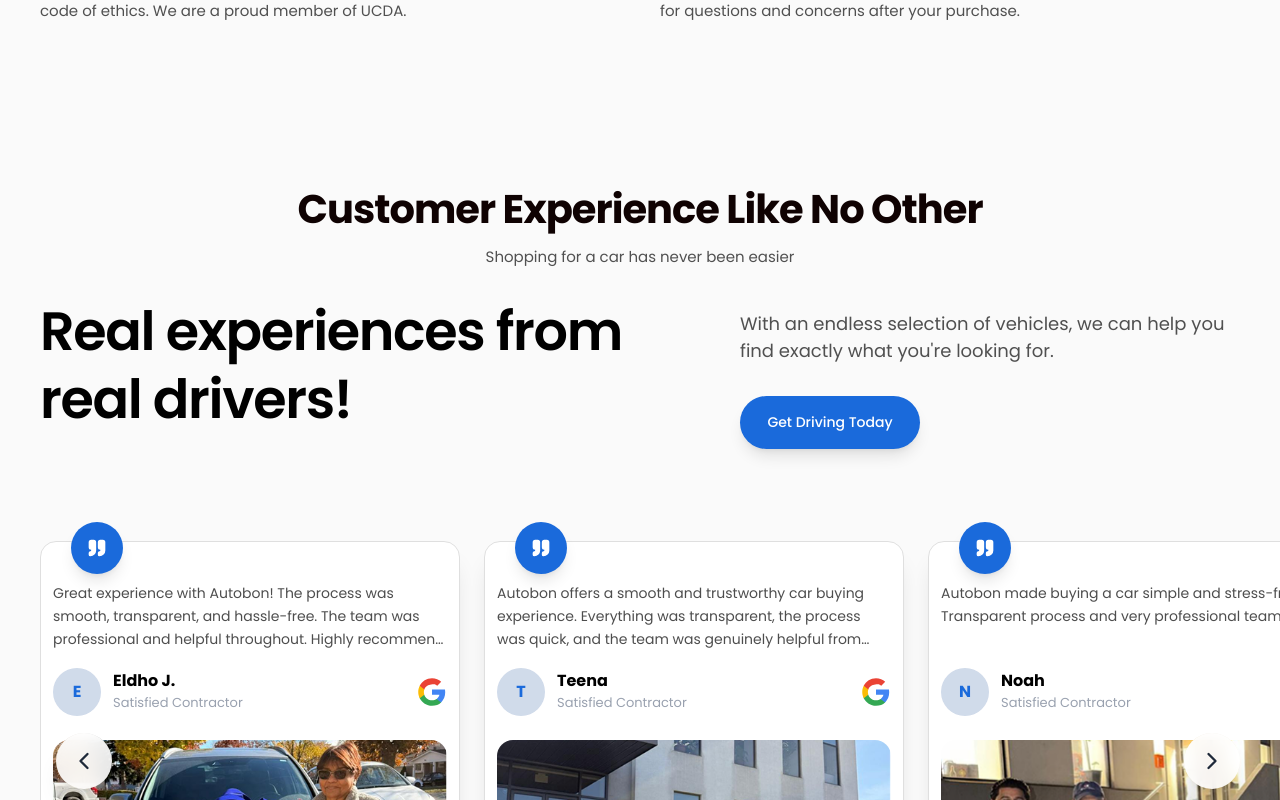
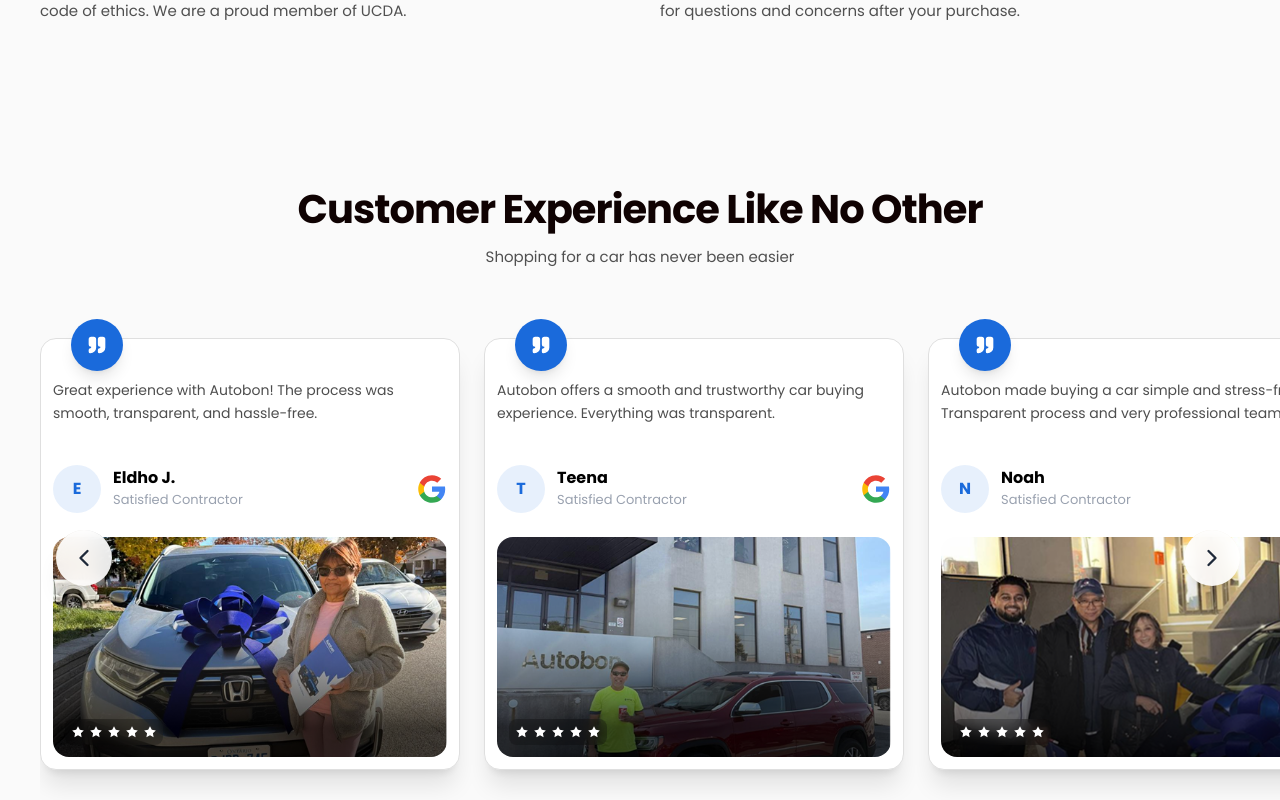
Before and after one commit to shreyanshtripathi19-a11y/autobon, a Next.js app: page /about-us in a window 1280 px wide. Shown: the part 2140-2940 px from the top of the page. Built offline with nearby package versions, Linux system fonts and the light colour scheme; no server answers.

Commit message:
fix: map static, reviews on about-us, footer filters, car icon, live chat, Get In Touch

```diff
--- a/src/app/contact-us/page.jsx
+++ b/src/app/contact-us/page.jsx
@@ -266,7 +266,10 @@
                     support@autobon.ca
                   </a>
                 </p>
-                <button className="bg-[#4079ED] w-max text-white font-semibold py-2 px-8 rounded-full hover:bg-blue-700 transition-all">
+                <button
+                  onClick={() => { if (typeof window !== 'undefined' && window.Chatra) window.Chatra('openChat', true); }}
+                  className="bg-[#4079ED] w-max text-white font-semibold py-2 px-8 rounded-full hover:bg-blue-700 transition-all"
+                >
                   Start live chat
                 </button>
               </div>
--- a/src/components/Footer.jsx
+++ b/src/components/Footer.jsx
@@ -193,7 +193,7 @@
         "Chat with us",
         "Call us at (905) 800-3100",
         "Email us at info@autobon.ca",
-        "Any Car, Any Where",
+        "Get In Touch",
       ],
     },
   ];
@@ -218,7 +218,7 @@
     if (link === "Finance") return "/finance";
     if (link === "Get Pre-Approved") return "/pre-qualify";
     if (link === "Chat with us") return "#chatra";
-    if (link === "Any Car, Any Where") return "/contact-us";
+    if (link === "Get In Touch") return "/contact-us";
     if (link.startsWith("Call us")) return "tel:9058003100";
     if (link.startsWith("Email us")) return "mailto:info@autobon.ca";
 
--- a/src/pages/AboutUs/OurStory.jsx
+++ b/src/pages/AboutUs/OurStory.jsx
@@ -1,12 +1,65 @@
 "use client";
-import React from "react";
-import Reviews from "@/pages/Home/Reviews";
+import React, { useRef, useState, useEffect } from "react";
+import { ChevronLeft, ChevronRight, Quote } from "lucide-react";
+import review1 from "../../assets/r1.png";
+import review2 from "../../assets/r2.png";
+import review3 from "../../assets/r3.png";
+
+const fallbackImages = [review1, review2, review3];
 
 const OurStory = () => {
+  const scrollRef = useRef(null);
+  const [reviewData, setReviewData] = useState([]);
+  const [loaded, setLoaded] = useState(false);
+
+  useEffect(() => {
+    fetch("/api/reviews")
+      .then((res) => (res.ok ? res.json() : Promise.reject()))
+      .then((data) => {
+        if (data && data.length > 0) {
+          setReviewData(
+            data.map((r, i) => ({
+              name: r.name,
+              role: r.role,
+              text: r.text,
+              rating: r.rating,
+              image: r.imageUrl
+                ? { src: r.imageUrl }
+                : fallbackImages[i % fallbackImages.length],
+            }))
+          );
+        } else {
+          setReviewData(getDefaults());
+        }
+        setLoaded(true);
+      })
+      .catch(() => {
+        setReviewData(getDefaults());
+        setLoaded(true);
+      });
+  }, []);
+
+  const getDefaults = () => [
+    { name: "Eldho J.", role: "Satisfied Contractor", text: "Great experience with Autobon! The process was smooth, transparent, and hassle-free.", image: review1, rating: 5 },
+    { name: "Teena", role: "Satisfied Contractor", text: "Autobon offers a smooth and trustworthy car buying experience. Everything was transparent.", image: review2, rating: 5 },
+    { name: "Noah", role: "Satisfied Contractor", text: "Autobon made buying a car simple and stress-free. Transparent process and very professional team.", image: review3, rating: 5 },
+  ];
+
+  const scroll = (direction) => {
+    if (scrollRef.current) {
+      const { scrollLeft, clientWidth } = scrollRef.current;
+      const scrollAmount = clientWidth / (window.innerWidth < 768 ? 1.2 : 2);
+      const scrollTo = direction === "left" ? scrollLeft - scrollAmount : scrollLeft + scrollAmount;
+      scrollRef.current.scrollTo({ left: scrollTo, behavior: "smooth" });
+    }
+  };
+
+  if (!loaded && reviewData.length === 0) return null;
+
   return (
     <>
       {/* "Customer Experience Like No Other" heading */}
-      <section className="bg-background pt-8 lg:pt-16 pb-0 px-6">
+      <section className="bg-background pt-8 lg:pt-16 pb-2 px-6">
         <div className="max-w-[1200px] mx-auto text-center">
           <h2 className="text-[28px] lg:text-[40px] font-bold text-[#0F0202] leading-tight tracking-tight">
             Customer Experience Like No Other
@@ -17,8 +70,86 @@
         </div>
       </section>
 
-      {/* Reviews Section — same as home page */}
-      <Reviews />
+      {/* Review Cards Only — no extra heading */}
+      <section className="w-full bg-background py-[20px] lg:py-[30px] overflow-hidden">
+        <div className="w-full px-5 lg:px-0 lg:pl-[calc((100vw-1200px)/2)]">
+          <div className="relative w-full group">
+            <button
+              onClick={() => scroll("left")}
+              className="hidden md:flex absolute left-4 top-1/2 -translate-y-1/2 z-30 w-12 h-12 lg:w-14 lg:h-14 bg-white/90 backdrop-blur shadow-xl rounded-full items-center justify-center hover:bg-primary hover:text-white transition-all text-gray-800"
+            >
+              <ChevronLeft size={28} />
+            </button>
+            <button
+              onClick={() => scroll("right")}
+              className="hidden md:flex absolute right-10 top-1/2 -translate-y-1/2 z-30 w-12 h-12 lg:w-14 lg:h-14 bg-white/90 backdrop-blur shadow-xl rounded-full items-center justify-center hover:bg-primary hover:text-white transition-all text-gray-800"
+            >
+              <ChevronRight size={28} />
+            </button>
+
+            <div
+              ref={scrollRef}
+              className="flex gap-4 lg:gap-6 overflow-x-auto pb-10 snap-x snap-mandatory scrollbar-none"
+              style={{ msOverflowStyle: "none", scrollbarWidth: "none" }}
+            >
+              <style jsx>{`div::-webkit-scrollbar { display: none; }`}</style>
+
+              {reviewData.map((review, index) => (
+                <div
+                  key={index}
+                  className="min-w-[280px] md:min-w-[420px] bg-white rounded-[16px] shadow-xl border border-[#DFDFDF] relative mt-8 snap-start"
+                >
+                  <div className="absolute -top-5 left-[20px] lg:left-[30px] bg-primary p-3 lg:p-4 rounded-full shadow-lg z-20">
+                    <Quote size={20} className="text-white fill-white" />
+                  </div>
+
+                  <div className="p-3">
+                    <p className="text-[#000000B2] text-[13px] lg:text-[14px] leading-relaxed mb-5 mt-7 line-clamp-3 h-[60px] lg:h-[66px]">
+                      {review.text}
+                    </p>
+
+                    <div className="flex items-center justify-between mb-6">
+                      <div className="flex items-center gap-3">
+                        <div className="w-10 h-10 lg:w-12 lg:h-12 bg-primary/10 rounded-full flex items-center justify-center font-bold text-primary">
+                          {review.name.charAt(0)}
+                        </div>
+                        <div>
+                          <h4 className="font-bold text-black text-[14px] lg:text-[16px] leading-none mb-1">{review.name}</h4>
+                          <p className="text-gray-400 text-[12px] lg:text-[13px]">{review.role}</p>
+                        </div>
+                      </div>
+                      <div className="w-6 h-6 lg:w-[30px] lg:h-[30px]">
+                        <svg viewBox="0 0 24 24" className="w-full h-full">
+                          <path d="M22.56 12.25c0-.78-.07-1.53-.2-2.25H12v4.26h5.92c-.26 1.37-1.04 2.53-2.21 3.31v2.77h3.57c2.08-1.92 3.28-4.74 3.28-8.09z" fill="#4285F4" />
+                          <path d="M12 23c2.97 0 5.46-.98 7.28-2.66l-3.57-2.77c-.98.66-2.23 1.06-3.71 1.06-2.86 0-5.29-1.93-6.16-4.53H2.18v2.84C3.99 20.53 7.7 23 12 23z" fill="#34A853" />
+                          <path d="M5.84 14.09c-.22-.66-.35-1.36-.35-2.09s.13-1.43.35-2.09V7.07H2.18C1.43 8.55 1 10.22 1 12s.43 3.45 1.18 4.93l2.85-2.22.81-.62z" fill="#FBBC05" />
+                          <path d="M12 5.38c1.62 0 3.06.56 4.21 1.64l3.15-3.15C17.45 2.09 14.97 1 12 1 7.7 1 3.99 3.47 2.18 7.07l3.66 2.84c.87-2.6 3.3-4.53 6.16-4.53z" fill="#EA4335" />
+                        </svg>
+                      </div>
+                    </div>
+
+                    <div className="relative w-full h-[180px] lg:h-[220px] rounded-[16px] overflow-hidden">
+                      <img
+                        src={review.image?.src || (typeof review.image === "string" ? review.image : "")}
+                        alt="Customer"
+                        className="w-full h-full object-cover"
+                      />
+                      <div className="absolute bottom-3 left-3 flex gap-1 bg-black/20 backdrop-blur-sm p-1.5 rounded-lg">
+                        {[...Array(5)].map((_, i) => (
+                          <svg key={i} viewBox="0 0 24 24" className={`w-3.5 h-3.5 ${i < review.rating ? "text-white fill-white" : "text-gray-400 fill-gray-400"}`}>
+                            <polygon points="12,2 15.09,8.26 22,9.27 17,14.14 18.18,21.02 12,17.77 5.82,21.02 7,14.14 2,9.27 8.91,8.26" />
+                          </svg>
+                        ))}
+                      </div>
+                    </div>
+                  </div>
+                </div>
+              ))}
+              <div className="min-w-[40px] lg:min-w-[calc((100vw-1200px)/2)]" />
+            </div>
+          </div>
+        </div>
+      </section>
     </>
   );
 };
--- a/src/pages/SellCar/Step2.jsx
+++ b/src/pages/SellCar/Step2.jsx
@@ -20,7 +20,7 @@
       <p className="text-[#8E8E93] mb-10">Is this information correct?</p>
 
       <div className="border-2 border-primary rounded-none p-6 flex items-center gap-6 relative mb-12 bg-[#F0F7FF]">
-        <img src={getVehicleImage()} alt="Car" className="w-32 object-contain" />
+        <img src={getVehicleImage()} alt="Car" className="w-44 h-auto object-contain" />
         <div className="text-left">
           <h3 className="text-xl font-semibold">{title}</h3>
           <p className="text-[#8E8E93]">{displayYear}</p>
--- a/src/pages/SellCar/Step3.jsx
+++ b/src/pages/SellCar/Step3.jsx
@@ -38,7 +38,7 @@
       <p className="text-gray-500 mb-8">Tell us about your {displayYear} {title}</p>
 
       <div className="border-2 border-primary rounded-none p-6 flex items-center gap-6 relative mb-12 bg-[#F0F7FF]">
-        <img src="/images/c0e515790ae6cd243a0ae47e32ad732e993b78a2.png" alt="Car" className="w-32 object-contain" />
+        <img src="/car-icon.png" alt="Car" className="w-44 h-auto object-contain" />
         <div className="text-left">
           <h3 className="text-xl font-semibold">{title}</h3>
           <p className="text-[#8E8E93]">{displayYear}</p>
--- a/src/pages/SellCar/Step5.jsx
+++ b/src/pages/SellCar/Step5.jsx
@@ -27,7 +27,7 @@
       </div>
 
       <div className="border border-primary p-4 py-6 flex items-center gap-6 mb-12 bg-[#F0F7FF] max-w-[500px] mx-auto">
-        <img src="/images/c0e515790ae6cd243a0ae47e32ad732e993b78a2.png" alt="Car" className="w-28 h-auto object-contain" />
+        <img src="/car-icon.png" alt="Car" className="w-44 h-auto object-contain" />
         <div className="text-left">
           <h3 className="font-semibold">{title}</h3>
           <p className="text-xs text-gray-500">{mileage} • {condition} condition</p>
```
Also changed, not shown: src/app/shop/page.jsx (+22 -0 lines), src/pages/SellOrTrade/DealerNetwork.jsx (+9 -27 lines).
